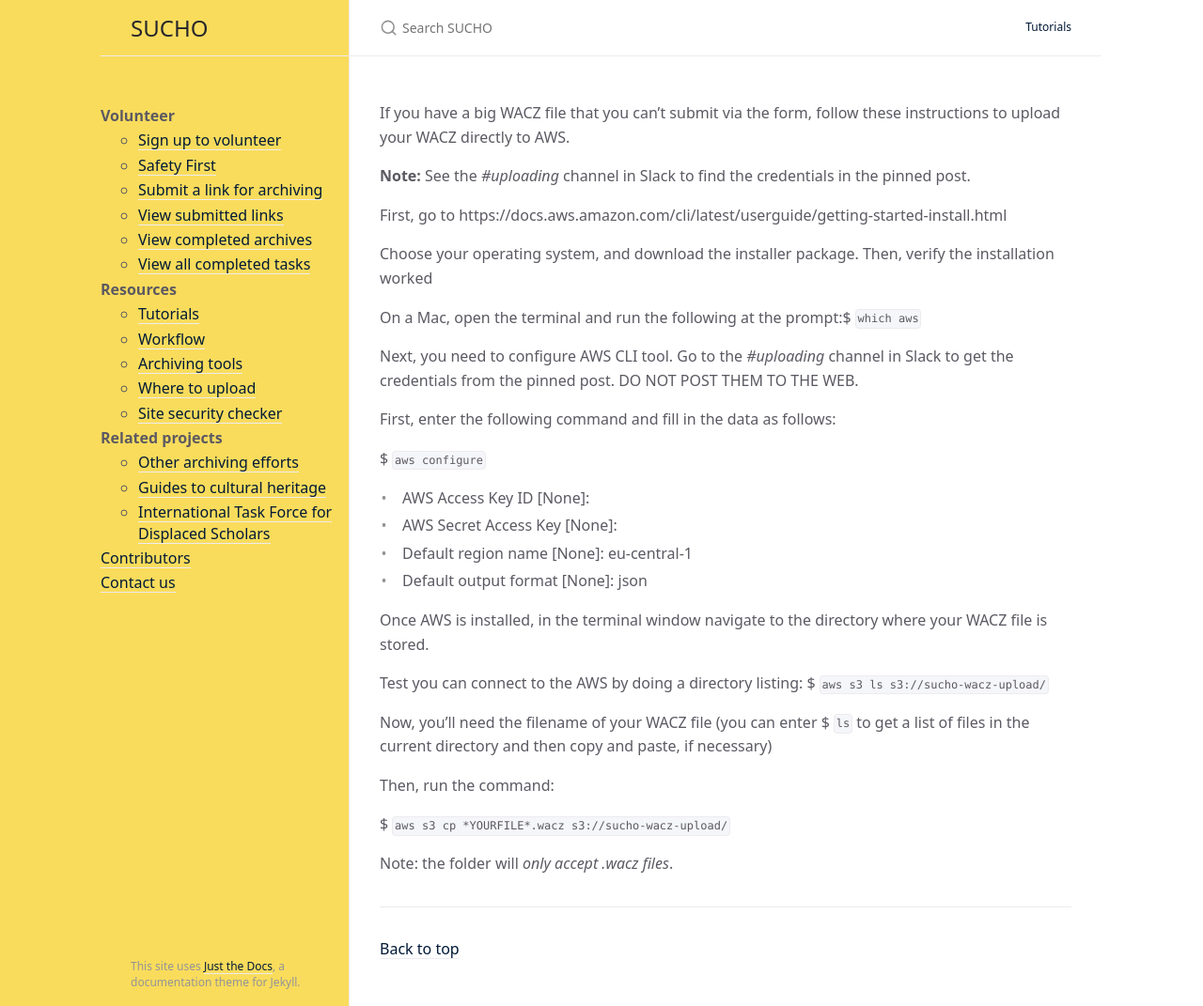
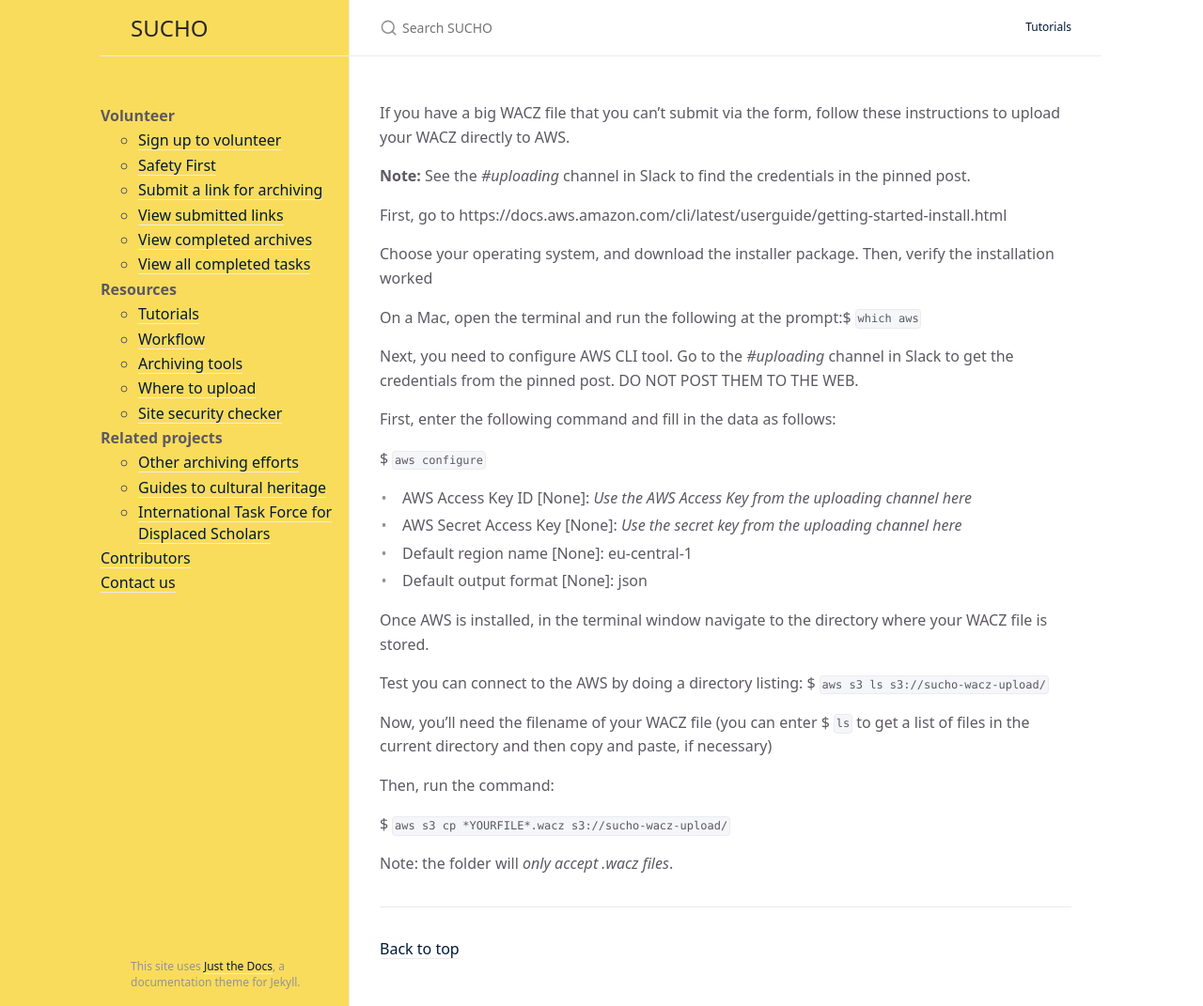
Before and after one commit to sucho-archiving/sucho-archiving.github.io, a Jekyll site: the page built from wacz-upload-aws.md, in a window 1280 px wide and 1071 px high. Shown: the whole window at 94% size. Built offline with Jekyll 4.4.1, drawn with Linux system fonts in a browser that asks for light colours.

Commit message:
Adding clarity on where to put the keys (and which keys to use)

```diff
--- a/wacz-upload-aws.md
+++ b/wacz-upload-aws.md
@@ -20,8 +20,8 @@ First, enter the following command and fill in the data as follows:
 
 $ `aws configure`
 
-- AWS Access Key ID [None]:
-- AWS Secret Access Key [None]:
+- AWS Access Key ID [None]: *Use the AWS Access Key from the uploading channel here*
+- AWS Secret Access Key [None]: *Use the secret key from the uploading channel here*
 - Default region name [None]:  eu-central-1
 - Default output format [None]: json
 
```
